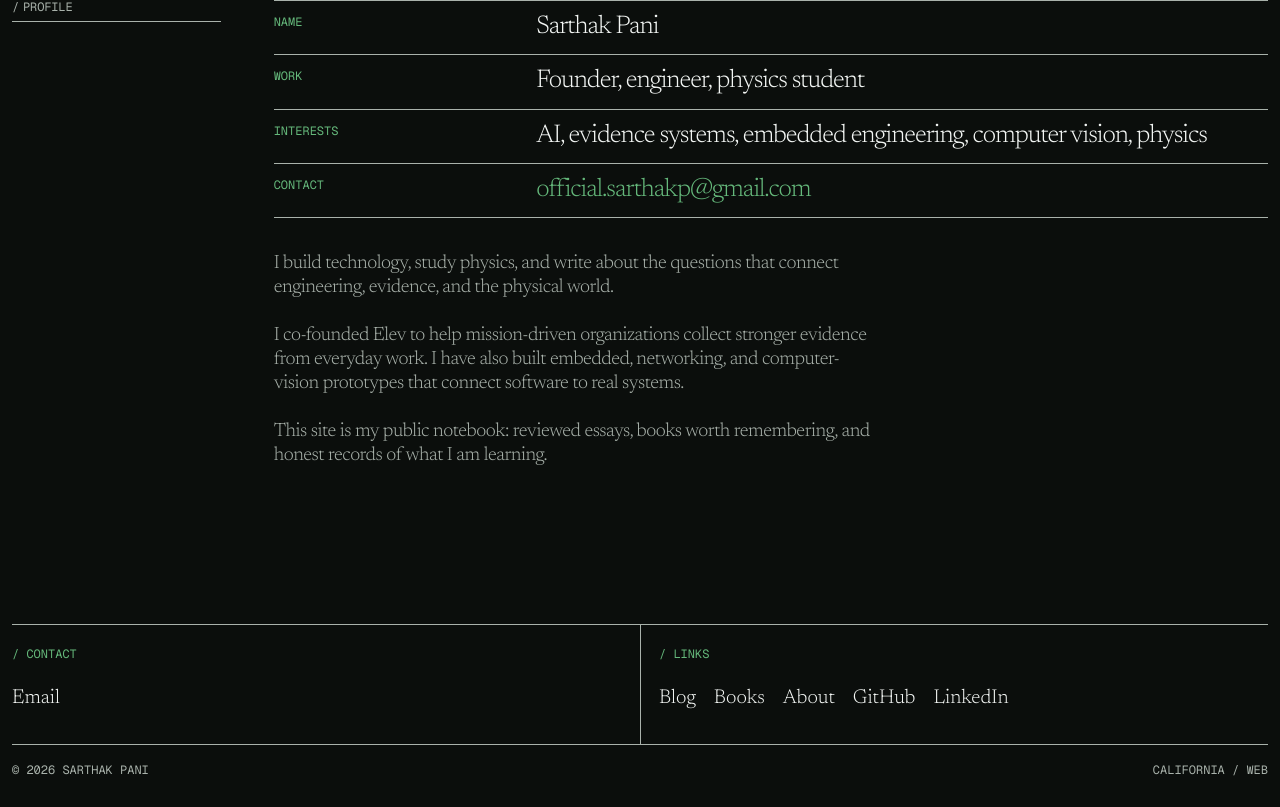
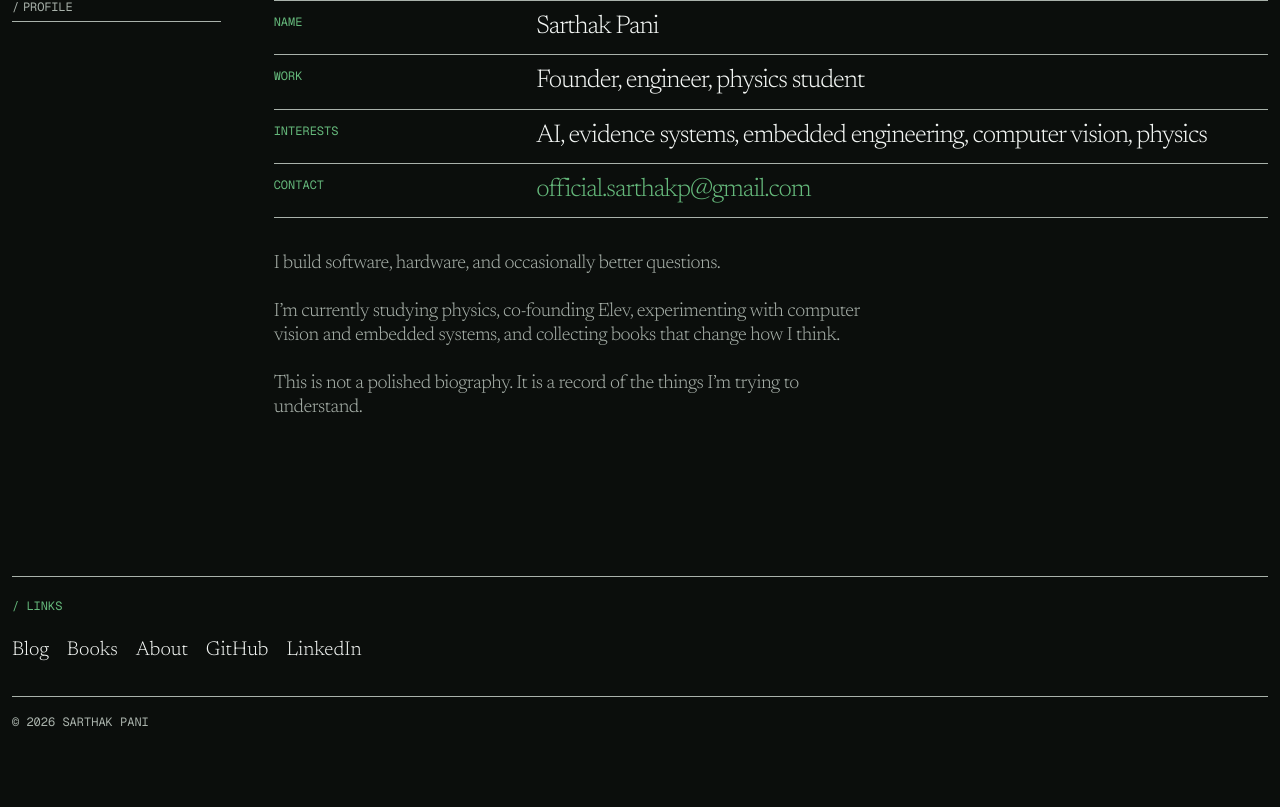
Before and after one commit to realsarthutrap1/sarthakpani-website, a Next.js app: page /about in a window 1280 px wide. Shown: the part 260-1067 px from the top of the page. After the commit the page ends 1019 px from the top, so only its background shows below. Built offline with nearby package versions, Linux system fonts and the light colour scheme.

Commit message:
Simplify footer and update about copy

```diff
--- a/src/app/about/page.tsx
+++ b/src/app/about/page.tsx
@@ -37,18 +37,14 @@ export default function AboutPage() {
             </div>
           </dl>
           <div className="about-copy">
+            <p>I build software, hardware, and occasionally better questions.</p>
             <p>
-              I build technology, study physics, and write about the questions that connect
-              engineering, evidence, and the physical world.
+              I’m currently studying physics, co-founding Elev, experimenting with computer vision
+              and embedded systems, and collecting books that change how I think.
             </p>
             <p>
-              I co-founded Elev to help mission-driven organizations collect stronger evidence
-              from everyday work. I have also built embedded, networking, and computer-vision
-              prototypes that connect software to real systems.
-            </p>
-            <p>
-              This site is my public notebook: reviewed essays, books worth remembering, and
-              honest records of what I am learning.
+              This is not a polished biography. It is a record of the things I’m trying to
+              understand.
             </p>
           </div>
         </div>
--- a/src/app/globals.css
+++ b/src/app/globals.css
@@ -963,10 +963,6 @@ a {
     gap: 24px;
   }
 
-  .site-footer {
-    grid-template-columns: repeat(2, minmax(0, 1fr));
-  }
-
   .books-intro-copy {
     max-width: 32rem;
   }
@@ -974,11 +970,6 @@ a {
   .book-grid {
     grid-template-columns: repeat(4, minmax(0, 1fr));
     gap-block: 42px;
-  }
-
-  .footer-group + .footer-group {
-    border-left: 0.5px solid var(--muted);
-    padding-left: 18px;
   }
 
   .footer-copyright {
--- a/src/components/site-footer.tsx
+++ b/src/components/site-footer.tsx
@@ -4,12 +4,6 @@ import { siteConfig } from "@/lib/site";
 export function SiteFooter() {
   return (
     <footer className="site-footer">
-      <div className="footer-group">
-        <span className="footer-label">/ Contact</span>
-        <div className="footer-links">
-          <a href={`mailto:${siteConfig.email}`}>Email</a>
-        </div>
-      </div>
       <div className="footer-group">
         <span className="footer-label">/ Links</span>
         <div className="footer-links">
@@ -22,7 +16,6 @@ export function SiteFooter() {
       </div>
       <div className="footer-copyright">
         <span>© {new Date().getFullYear()} {siteConfig.name}</span>
-        <span>California / Web</span>
       </div>
     </footer>
   );
```
